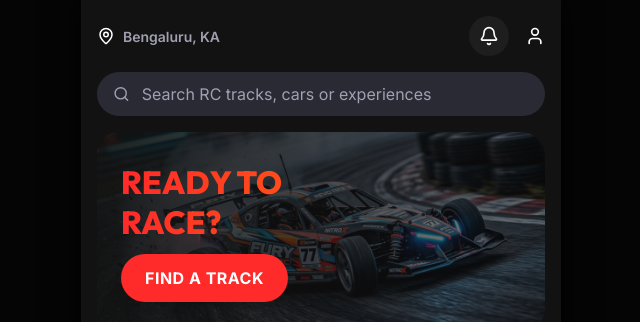
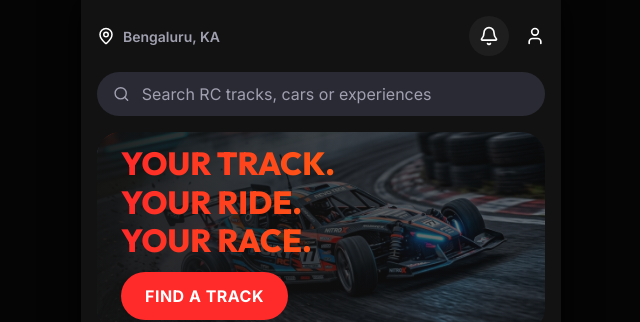
Before and after one commit to alizee000/rcc, a Next.js app: page /home in a window 1280 px wide. Shown: the top 322 px of the page, without its empty margins (319-959 px from the left). Built offline with nearby package versions, Linux system fonts and the light colour scheme; no server answers.

Commit message:
UI: Update hero text on home page

```diff
--- a/src/app/home/page.tsx
+++ b/src/app/home/page.tsx
@@ -59,7 +59,9 @@ export default function Home() {
         />
         <div className={styles.heroOverlay}></div>
         <div className={styles.heroContent}>
-          <h1 className={`${styles.heroTitle} text-gradient`}>Ready to<br/>Race?</h1>
+          <h1 className={`${styles.heroTitle} text-gradient`} style={{ fontSize: '2rem', lineHeight: '1.2' }}>
+            Your Track.<br/>Your Ride.<br/>Your Race.
+          </h1>
           <Link href="#nearby" className="btn-primary" style={{ display: 'inline-flex', width: 'fit-content' }}>
             Find a Track
           </Link>
```
